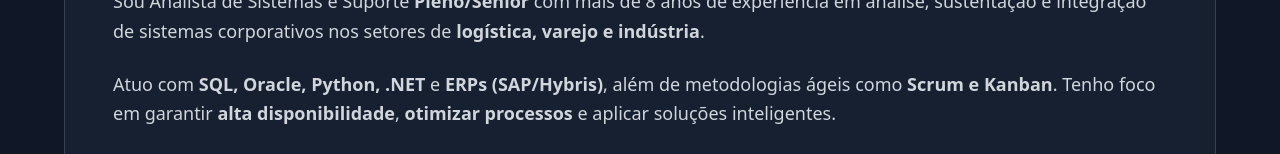
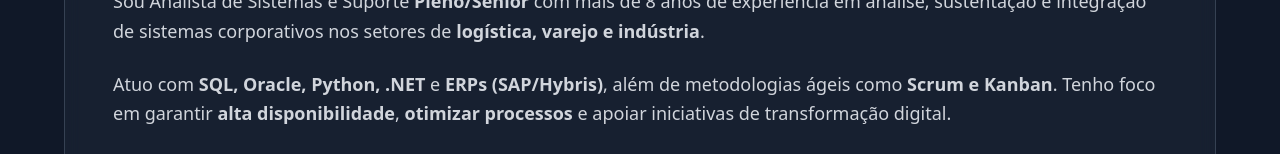
Before and after one commit to llopes0610/meu-portfolio, a React (Vite) app: page / in a window 1280 px wide. Shown: the part 798-952 px from the top of the page. Built offline with nearby package versions, Linux system fonts and the light colour scheme.

Commit message:
Alteração quem sou eu

```diff
--- a/src/Portfolio.jsx
+++ b/src/Portfolio.jsx
@@ -219,7 +219,7 @@
               Sou Analista de Sistemas e Suporte <strong>Pleno/Sênior</strong> com mais de 8 anos de experiência em análise, sustentação e integração de sistemas corporativos nos setores de <strong>logística, varejo e indústria</strong>.
             </p>
             <p className={`text-lg leading-relaxed ${isDark ? 'text-gray-300' : 'text-gray-700'}`}>
-              Atuo com <strong>SQL, Oracle, Python, .NET</strong> e <strong>ERPs (SAP/Hybris)</strong>, além de metodologias ágeis como <strong>Scrum e Kanban</strong>. Tenho foco em garantir <strong>alta disponibilidade</strong>, <strong>otimizar processos</strong> e aplicar soluções inteligentes.
+              Atuo com <strong>SQL, Oracle, Python, .NET</strong> e <strong>ERPs (SAP/Hybris)</strong>, além de metodologias ágeis como <strong>Scrum e Kanban</strong>. Tenho foco em garantir <strong>alta disponibilidade</strong>, <strong>otimizar processos</strong> e apoiar iniciativas de transformação digital.
             </p> <br/>
             <p className={`text-lg leading-relaxed ${isDark ? 'text-gray-300' : 'text-gray-700'}`}><strong>Baixe meu CV completo acima ;D</strong></p>
           </div>
```
